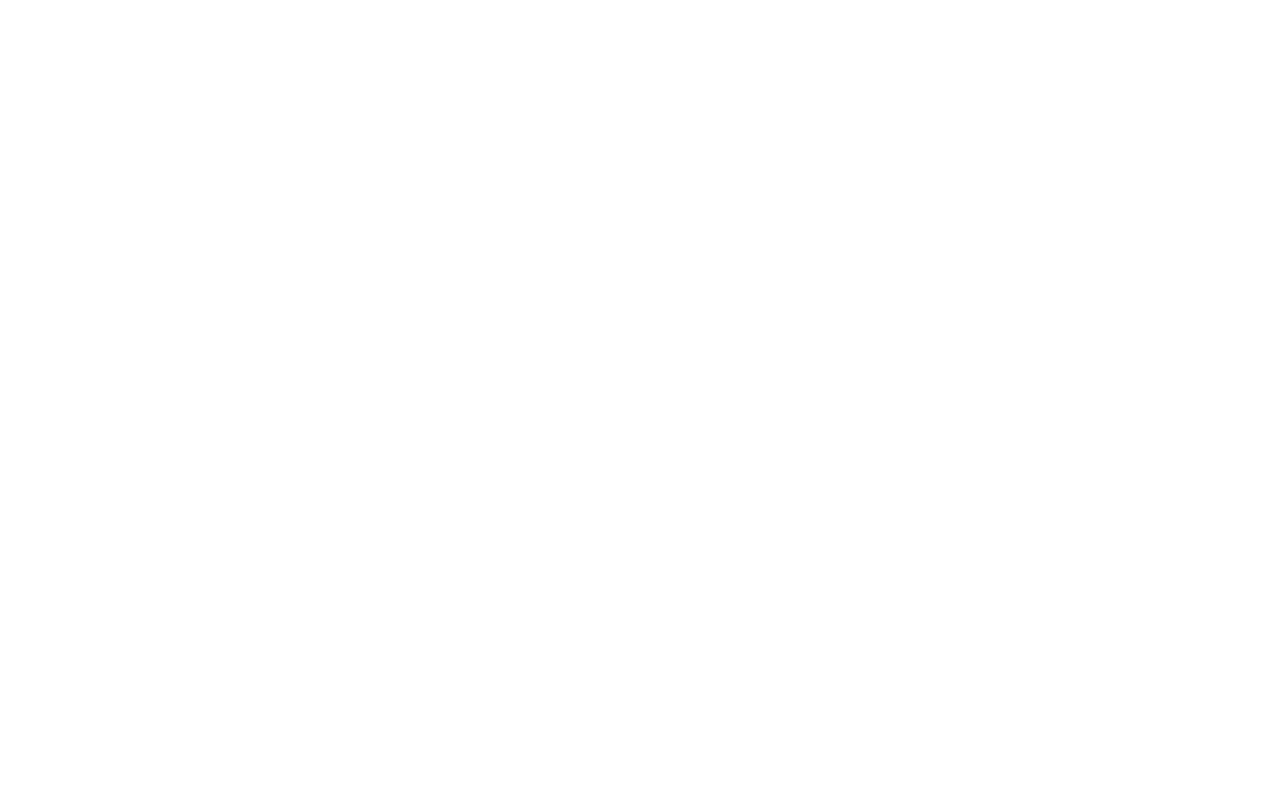
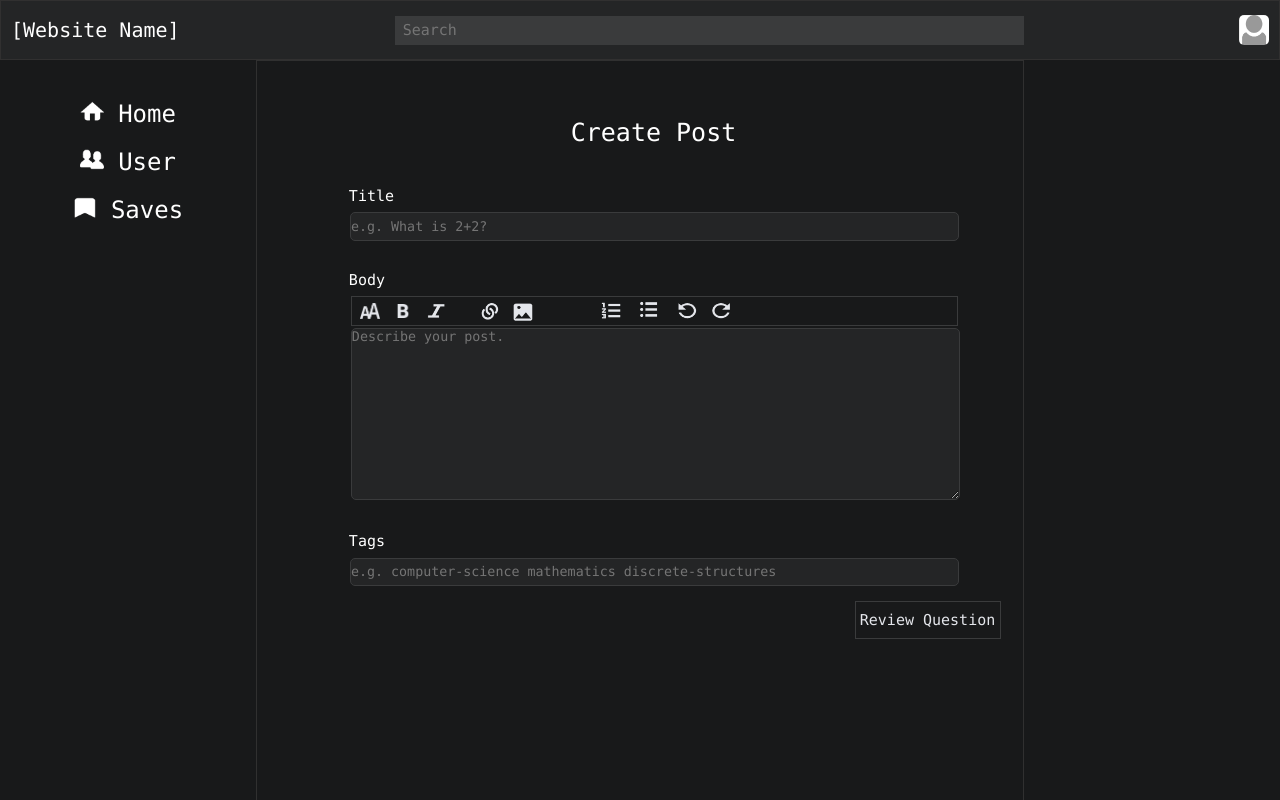
Before and after one commit to Scrappyz/QA-Sharing-Platform, a React (Create React App) app: page /createpost in a window 1280 px wide. Before the commit this address had no page. Built offline with nearby package versions, Linux system fonts and the light colour scheme.

Commit message:
Renamed AskQuestion to CreatePost

```diff
--- a/src/App.js
+++ b/src/App.js
@@ -2,7 +2,7 @@
 import './App.css';
 import Home from "./views/pages/Home/Home.js";
 import Profile from "./views/pages/Profile/Profile.js";
-import AskQuestion from "./views/pages/AskQuestion/AskQuestion.js";
+import CreatePost from "./views/pages/CreatePost/CreatePost.js";
 
 function App() {
     return (
@@ -10,7 +10,7 @@
             <Routes>
                 <Route index element={<Home />} />
                 <Route path="/profile" element={<Profile />} />
-                <Route path="/askquestion" element={<AskQuestion />} />
+                <Route path="/createpost" element={<CreatePost />} />
             </Routes>
         </BrowserRouter>
     )
--- a/src/views/pages/AskQuestion/AskQuestion.js
+++ b/src/views/pages/CreatePost/CreatePost.js
@@ -1,9 +1,9 @@
 import React from "react";
-import "./AskQuestion.css";
+import "./CreatePost.css";
 import Header from "../../components/Header/Header.js";
 import Sidebar from "../../components/Sidebar/Sidebar.js";
 
-function AskQuestion() {
+function CreatePost() {
     return (
         <div className="frame">
             <Header />
@@ -57,4 +57,4 @@
     );
 }
 
-export default AskQuestion;
+export default CreatePost;
--- a/src/views/pages/Home/Home.js
+++ b/src/views/pages/Home/Home.js
@@ -45,8 +45,8 @@
                     </div>
                 </div>
                 <Sidebar buttons={{
-                    "Ask Question": {
-                        path: "/askquestion"
+                    "Create Post": {
+                        path: "/createpost"
                     }
                 }} />
             </div>
```
Also changed, not shown: src/views/pages/CreatePost/CreatePost.css (renamed from src/views/pages/AskQuestion/AskQuestion.css).
